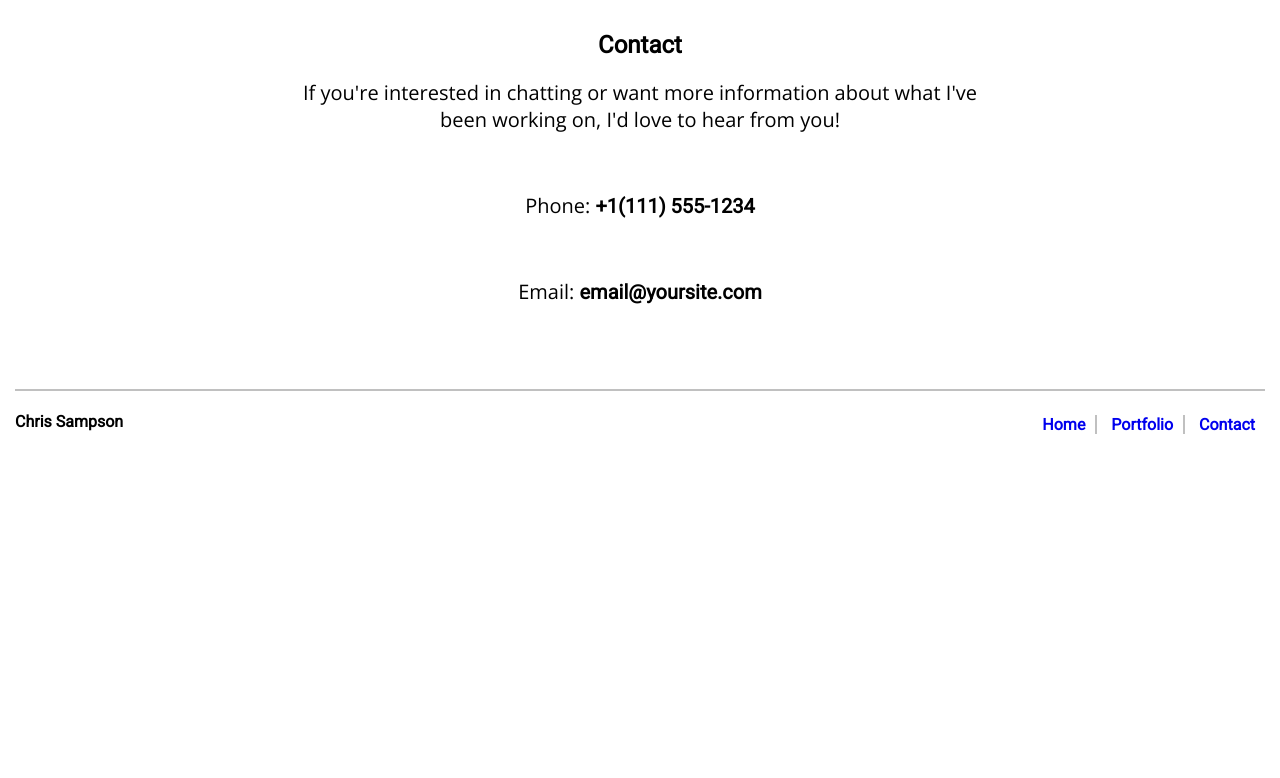
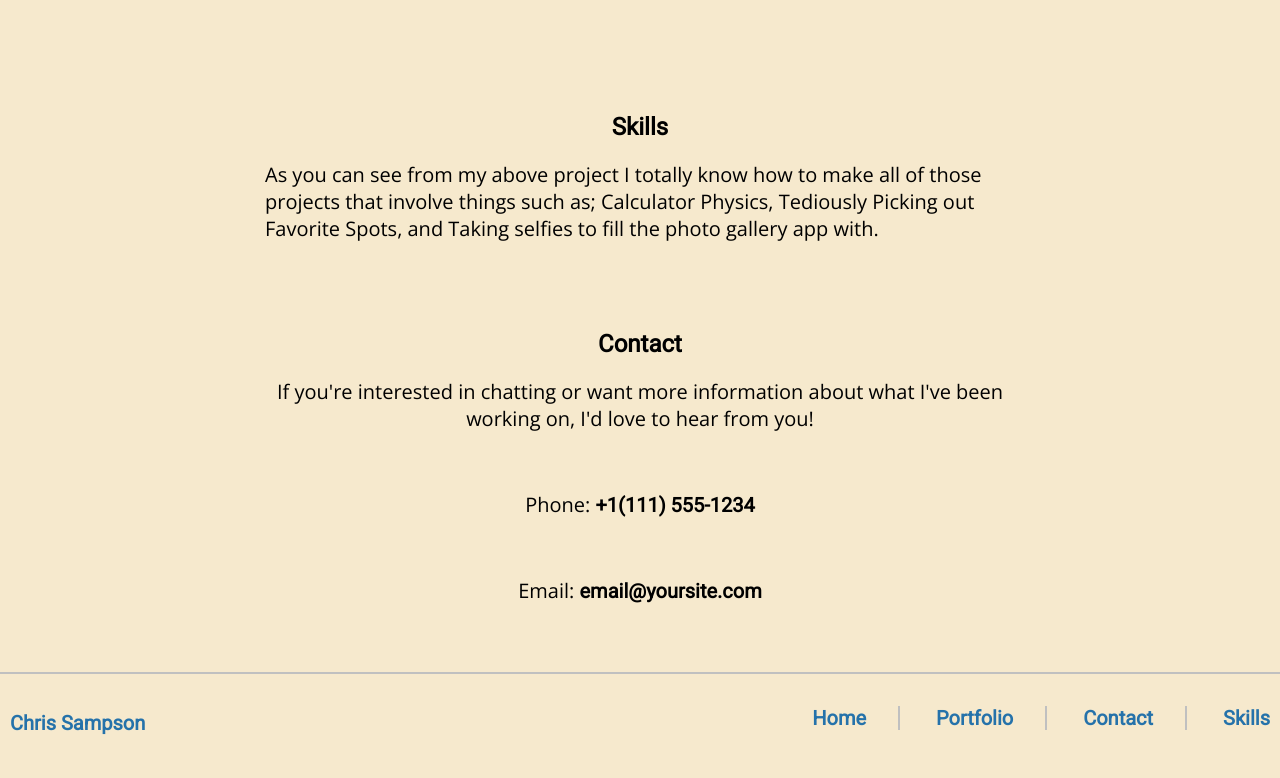
Before and after one commit to JorganBonstragel/MobileFirstLayout, a plain HTML site: page index.html in a window 1280 px wide. Shown: the part 1333-2111 px from the top of the page. Before the commit the page ends 1814 px from the top, so only its background shows below. Drawn offline with nearby package versions, Linux system fonts and the light colour scheme.

Commit message:
Exceeds
Added Elemetns for Exceeds Expectations

```diff
--- a/CSS/style-mk2.css
+++ b/CSS/style-mk2.css
@@ -4,13 +4,19 @@
 }
 body{
     text-align: center;
-    padding:10px;
+    margin:0px;
+    padding:0px;
+    background: #f6e9cd;
+
 }
 section{
     margin:0 auto;
-    padding-bottom: 4em;
+    padding-bottom: 3em;
+
 }
-
+h1{
+    color:#e48c62;
+}
 p{
     font-family: 'Open Sans';
     font-size: 14px;
@@ -18,10 +24,13 @@ p{
 a{
     font-weight: bold;
     text-decoration: none;
+    font-size: 20px;
+    color:#2572aa;
 }
 a:hover{
     color:#e48c62;
 }
+
 ul{
     text-decoration: none;
     list-style-type: none;
@@ -29,20 +38,26 @@ ul{
 }
 footer{
     border-top:2px solid silver;
+    padding:0px 10px 0 10px;
+
 }
-
 /*----------------Class Styles -------------*/
 .nav-wrapper{
+    margin-top:0px;
     margin-bottom:4em;
+    padding-top:1.5em;
+    padding-bottom:1.5em;
+    background:#e7c67e;
 }
 .nav-bar li{
-    margin-bottom: 1em;
+    margin-bottom: 2em;
 }
 .bot-nav{
     display:none;
 }
 .profile-img{
     max-width: 250px;
+
 }
 .port-img{
     max-width: 95%;
@@ -54,32 +69,45 @@ footer{
 .intro, .contact{
     margin:0 auto;
 }
+.intro{
 
+    margin-top: 1em;
+}
 .name{
     float:left;
+
 }
 .top{
     float:right;
 }
-
+.padding{
+    padding:0 15px 0 15px;
+}
 /*-----------Media Query 768px-------------*/
 @media(min-width:768px){
 body{
-    margin:5px;
+    padding:0px;
 }
-ul li{
+.nav-bar li{
     display: inline-block;
-    padding:0 10px 0 10px;
+    padding:0 2em 0 2em;
     border-right: 2px solid silver;
 }
 ul li:last-child{
     border-right: 0;
+    padding-right:0;
 }
 p{
 
     font-size: 18px;
 }
 /* ---------------Class Styles--------------*/
+.nav-wrapper{
+    width: 100%;
+    margin-bottom: 0;
+
+}
+
 .intro p{
     float:left;
     max-width:55%;
@@ -89,7 +117,6 @@ p{
     float:right;
 
 }
-
 .gallery {
     display:flex;
     justify-content: space-between;
@@ -99,12 +126,28 @@ p{
     display: none;
 }
 .bot-nav{
-    display: inline-block;
+    display: block;
     float:right;
     padding-top:.5em;
 }
 .contact{
     max-width: 500px;
+}
+.padding{
+    padding:0px;
+}
+.skills{
+    text-align: left;
+    max-width: 600px;
+}
+.skills h2{
+    text-align: center;
+}
+.name{
+    padding-top:1em;
+}
+.bot-nav{
+    padding-top: 1em;
 }
 /*-------------------------Clear Fix--------------------*/
 .clear-fix{
@@ -112,28 +155,30 @@ p{
     content: "";
     display:table;
 }
-
 }
-
-/*----------------------Media Query------------------*/
+/*----------------------Media Query 1024px------------------*/
 @media(min-width:1024px){
-
 p{
     font-size: 20px;
 }
-
+.nav-wrapper{
+    padding-bottom:0;
+}
 .nav-wrapper h1{
     float:left;
     padding-left: 15px;
+
+
 }
 .nav-wrapper ul{
     float:right;
     padding-right:15px;
+
 }
 .intro{
     padding:0 15px 0 15px;
     margin-bottom: 5em;
-    margin-top:3em;
+
 }
 
 .profile-img{
@@ -142,10 +187,24 @@ p{
 .gallery{
     margin-top:3em;
 }
-    .card{
+.card{
     max-width: 300px;
 }
 .contact{
-    max-width: 700px;
+    max-width: 800px;
+}
+.skills{
+    text-align: left;
+    max-width: 750px;
 }
 }
+/*------------------------------------------------*/
+@media(min-width:1230px){
+    .card{
+        max-width: 400px;
+    }
+    .profile-img{
+        max-width: 200%;
+
+    }
+}
--- a/index.html
+++ b/index.html
@@ -8,24 +8,28 @@
     <link href="https://fonts.googleapis.com/css2?family=Roboto&display=swap" rel="stylesheet">
     <link href="https://fonts.googleapis.com/css2?family=Open+Sans:wght@300&display=swap" rel="stylesheet">
 </head>
-<body class="clear-fix">
-    <nav class=nav-wrapper>
+<body>
+<div class="nav-wrapper clear-fix">
+    <nav class="nav">
         <h1 id="top">Chris Sampson</h1>
         <ul class="nav-bar">
             <li><a href="index.html">Home</a></li>
             <li><a href="#gallery">Portfolio</a></li>
             <li><a href="#contact">Contact</a></li>
+            <li><a href="#skills">Skills</a></li>
         </ul>
     </nav>
+</div>
 
+<div class="padding">
         <section class="intro clear-fix">
         <img src="images/responsive-layout-profile.png" alt="Responsive Layout Profile Image" class="profile-img">
         <p>Hi! I'm a front-end developer who loves resposive design and css. I recently finish a degree in front-end development at Treehouse and am excited to put all my skills to use!</p>
     </section>
 
+    <section>
         <h2 class="port">Portfolio</h2>
-
-    <section id="gallery" class='gallery'>
+        <div id="gallery" class='gallery'>
 
             <div class="card">
                 <img src="images/portfolio-1.png" alt="Portfolio Image 1" class="port-img">
@@ -62,6 +66,12 @@
                 <h2>Calculator</h2>
                 <p>Someone can enter in the numbers they want, and press the big blue button and get the result.</p>
             </div>
+        </div>
+    </section>
+
+    <section id="skills" class="skills">
+        <h2>Skills</h2>
+        <p>As you can see from my above project I totally know how to make all of those projects that involve things such as; Calculator Physics, Tediously Picking out Favorite Spots, and Taking selfies to fill the photo gallery app with.</p>
     </section>
 
     <section id="contact" class="contact">
@@ -71,9 +81,11 @@
         <p>Email: <strong>email@yoursite.com</strong></p>
     </section>
 
+</div>
+
     <footer>
         <div class="name">
-            <h4>Chris Sampson</h4>
+            <h4><a href="https://github.com/JorganBonstragel?tab=repositories">Chris Sampson</a></h4>
         </div>
 
         <div class="top">
@@ -85,6 +97,7 @@
                 <li><a href="index.html">Home</a></li>
                 <li><a href="#gallery">Portfolio</a></li>
                 <li><a href="#contact">Contact</a></li>
+                <li><a href="#skills">Skills</a></li>
             </ul>
         </nav>
 
```
Also changed, not shown: 1 other file. Lines whose indentation alone changed are shown as unchanged.
